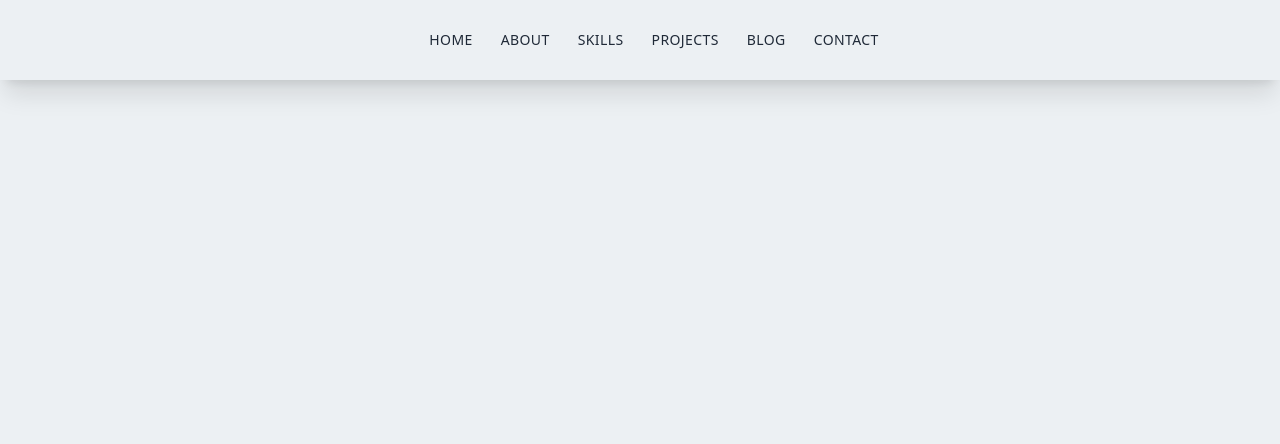
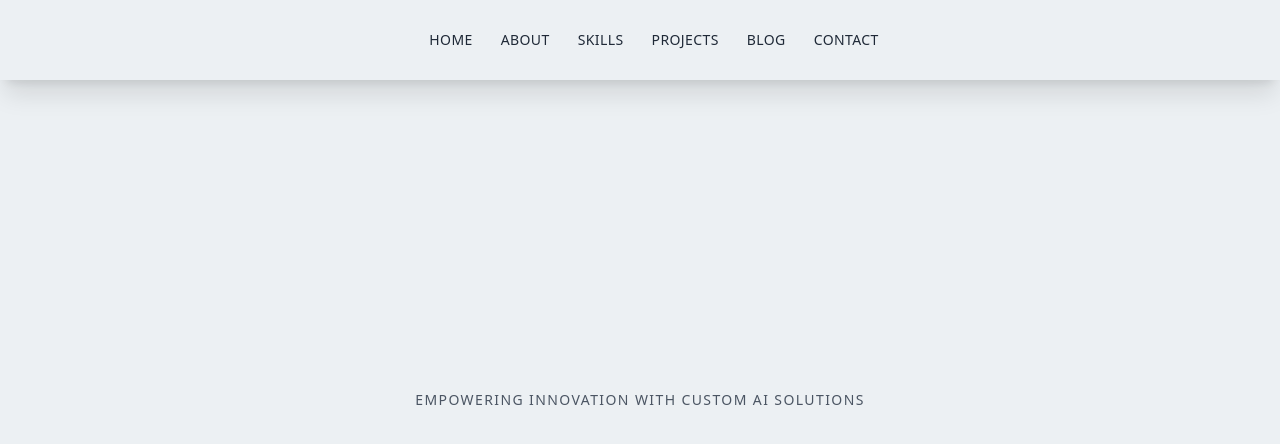
Before and after one commit to Mohammad-Rakibuzzaman/portfolio0.1-next, a Next.js app: page / in a window 1280 px wide. Shown: the top 444 px of the page. Built offline with nearby package versions, Linux system fonts and the light colour scheme.

Commit message:
feat: updated to main

```diff
--- a/app/page.tsx
+++ b/app/page.tsx
@@ -1,5 +1,8 @@
 import Image from "next/image";
 import Navbar from "../components/Navbar"
+import Main from "../components/Main";
+
+
 
 
 export default function Home() {
@@ -7,6 +10,7 @@ export default function Home() {
     <div>
 
     <Navbar />
+    <Main />
 
 
     </div>
--- /dev/null
+++ b/components/Main.jsx
@@ -0,0 +1,15 @@
+import React from 'react'
+
+const Main = () => {
+  return (
+    <div className='w-full h-screen text-center'>
+        <div className='max-w-[1240px] w-full h-full mx-auto p-2 flex justify-center items-center'>
+            <div>
+                <p className='uppercase text-sm tracking-widest text-gray-600'>Empowering Innovation with Custom AI Solutions</p>
+            </div>
+        </div>
+    </div>
+  )
+}
+
+export default Main
```
